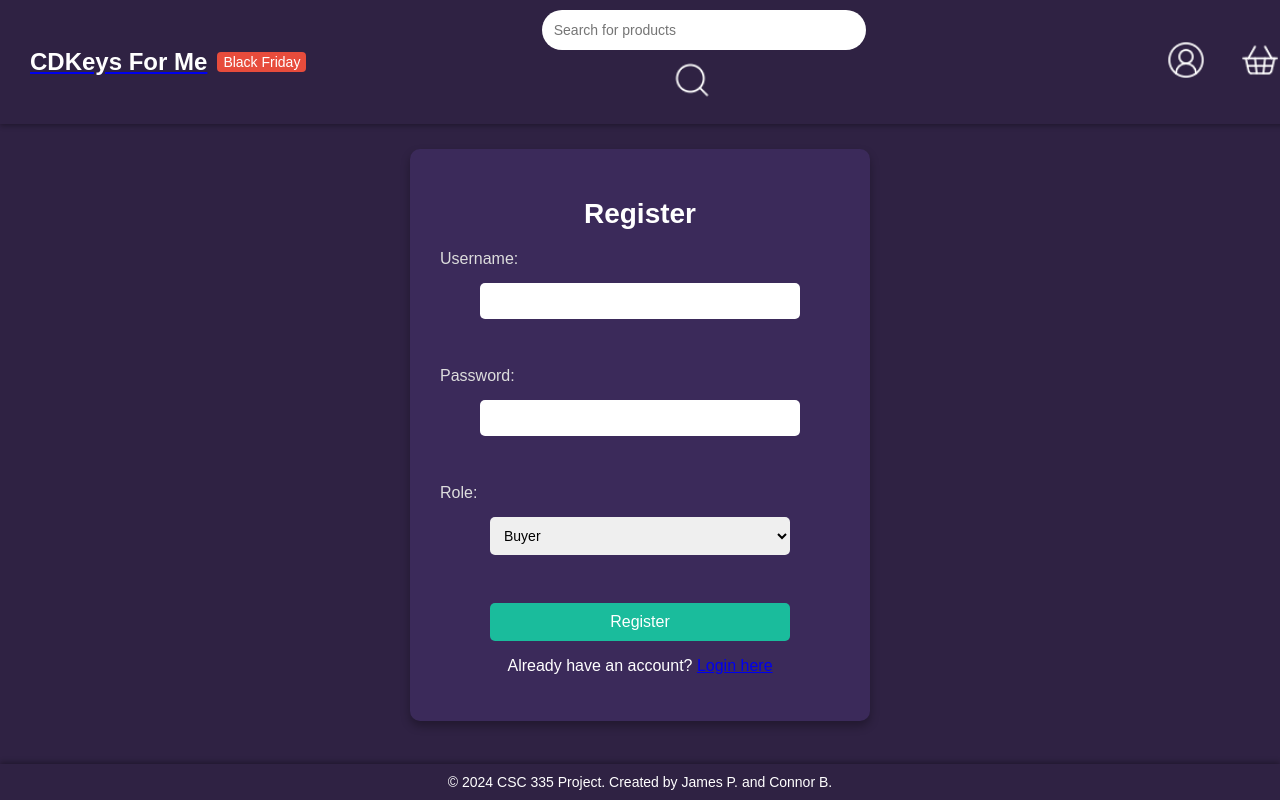
After one commit to JamezP2002/CSC-335-, a PHP site: page /register.php in a window 1280 px wide. The commit adds this page. Run offline with PHP 8.4, Linux system fonts and the light colour scheme.

Commit message:
added register page

```diff
--- a/css/header.css
+++ b/css/header.css
@@ -60,12 +60,12 @@ body {
 }
 
 .search-bar img {
-    width: 20px;
-    height: 20px;
+    width: 40px;
+    height: 40px;
 }
 
 .user-actions img {
     width: 40px;
     height: 40px;
-    padding-right: 70px;
+    padding-right: 30px;
 }
--- /dev/null
+++ b/css/register.css
@@ -0,0 +1,63 @@
+body {
+    margin: 0;
+    padding: 0;
+    font-family: Arial, sans-serif;
+    background-color: #2f2243;
+    color: #fff;
+    display: flex;
+    justify-content: center;
+    align-items: center;
+    min-height: 100vh;
+    flex-direction: column;
+}
+
+.main-container {
+    margin-top: 70px;
+    text-align: center;
+    background-color: #3b2a5a;
+    padding: 30px;
+    border-radius: 10px;
+    box-shadow: 0 5px 10px rgba(0, 0, 0, 0.3);
+    width: 100%;
+    max-width: 400px;
+}
+
+main h1 {
+    font-size: 28px;
+    margin-bottom: 20px;
+    color: #fff;
+}
+
+main form {
+    display: flex;
+    flex-direction: column;
+    align-items: center;
+    gap: 15px;
+}
+
+form label {
+    font-size: 16px;
+    color: #ddd;
+    align-self: flex-start;
+}
+
+form input, form select, form button {
+    padding: 10px;
+    border: none;
+    border-radius: 5px;
+    width: 100%;
+    max-width: 300px;
+    font-size: 14px;
+}
+
+form button {
+    background-color: #1abc9c;
+    color: #fff;
+    font-size: 16px;
+    cursor: pointer;
+    transition: background-color 0.3s ease-in-out;
+}
+
+form button:hover {
+    background-color: #16a085;
+}
--- a/header.php
+++ b/header.php
@@ -18,13 +18,13 @@
             <form action="catalog.php" method="GET">
                 <input type="text" name="query" placeholder="Search for products">
                 <button type="submit">
-                    <img src="images/search.png" alt="Search">
+                    <img src="images/search1.png" alt="Search">
                 </button>
             </form>
         </div>
         <div class="user-actions">
-            <a href="user.php"><img src="images/free-user-icon-3296-thumb.png" alt="User"></a>
-            <a href="cart.php"><img src="images/png-clipart-shopping-cart-icon-shopping-cart-black-design.png" alt="Cart"></a>
+            <a href="user.php"><img src="images/circle-user-round.png" alt="User"></a>
+            <a href="cart.php"><img src="images/shopping-basket.png" alt="Cart"></a>
         </div>
     </header>
 </body>
--- /dev/null
+++ b/register.php
@@ -0,0 +1,73 @@
+<?php
+include 'sql/db_config.php'; // Include the database connection
+
+// Handle form submission
+if ($_SERVER["REQUEST_METHOD"] === "POST") {
+    $username = $_POST['username'];
+    $password = $_POST['password'];
+    $role = $_POST['role'];
+
+    // Sanitize inputs
+    $username = $conn->real_escape_string($username);
+    $password = $conn->real_escape_string($password); // Store password as plain text
+    $role = $conn->real_escape_string($role);
+
+    // Check if the username is already taken
+    $sql = "SELECT * FROM users WHERE username = '$username'";
+    $result = $conn->query($sql);
+
+    if ($result && $result->num_rows > 0) {
+        $error_message = "Username is already taken!";
+    } else {
+        // Insert new user into the database
+        $sql = "INSERT INTO users (username, password, role) VALUES ('$username', '$password', '$role')";
+        if ($conn->query($sql) === TRUE) {
+            header("Location: login.php"); // Redirect to login page after successful registration
+            exit();
+        } else {
+            $error_message = "Error: " . $conn->error;
+        }
+    }
+}
+// Include the header
+include 'header.php';
+?>
+
+<!DOCTYPE html>
+<html lang="en">
+<head>
+    <meta charset="UTF-8">
+    <meta name="viewport" content="width=device-width, initial-scale=1.0">
+    <link rel="stylesheet" href="css/register.css">
+    <title>Register</title>
+</head>
+<body>
+    <div class="main-container">
+        <main>
+            <h1>Register</h1>
+            <?php if (isset($error_message)) { echo "<p style='color: red;'>$error_message</p>"; } ?>
+            <form action="register.php" method="POST">
+                <label for="username">Username:</label>
+                <input type="text" id="username" name="username" required>
+                <br>
+                <label for="password">Password:</label>
+                <input type="password" id="password" name="password" required>
+                <br>
+                <label for="role">Role:</label>
+                <select id="role" name="role" required>
+                    <option value="buyer">Buyer</option>
+                    <option value="seller">Seller</option>
+                </select>
+                <br>
+                <button type="submit">Register</button>
+            </form>
+            <p>Already have an account? <a href="login.php">Login here</a></p>
+        </main>
+    </div>
+</body>
+</html>
+
+<?php
+// Include the footer
+include 'footer.php';
+?>
--- /dev/null
+++ b/sql/db_config.php
@@ -0,0 +1,19 @@
+<?php
+// Database credentials
+$host = 'localhost';     // Database host (usually localhost)
+$dbname = 'cdkey_db';      // Name of your database
+$username = 'root';      // Database username (default is root for local setups)
+$password = '';          // Database password (leave empty for local setups)
+
+// Create a connection using MySQLi
+$conn = new mysqli($host, $username, $password, $dbname);
+
+// Check connection
+if ($conn->connect_error) {
+    die("Connection failed: " . $conn->connect_error);
+}
+
+// Optional: Enable error reporting for debugging
+error_reporting(E_ALL);
+ini_set('display_errors', 1);
+?>
```
Also changed, not shown: cart.php (+9 -0 lines), catalog.php (+9 -0 lines), login.php (+13 -11 lines), images/circle-user-round.png (added), images/search.png (deleted), images/search1.png (added), images/shopping-basket.png (added).
